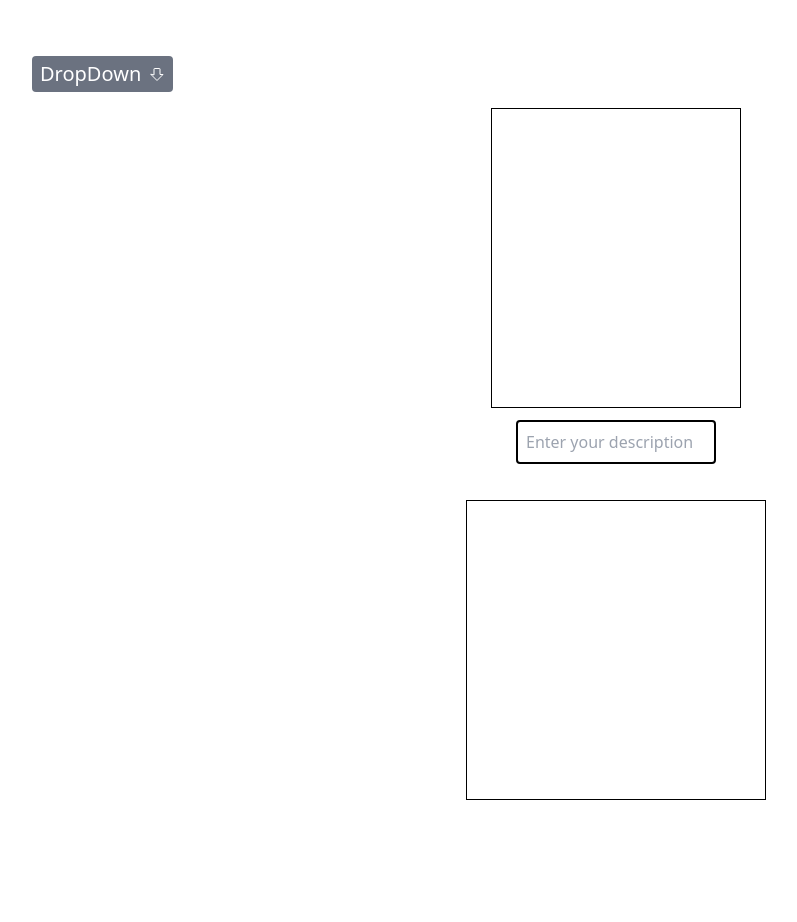
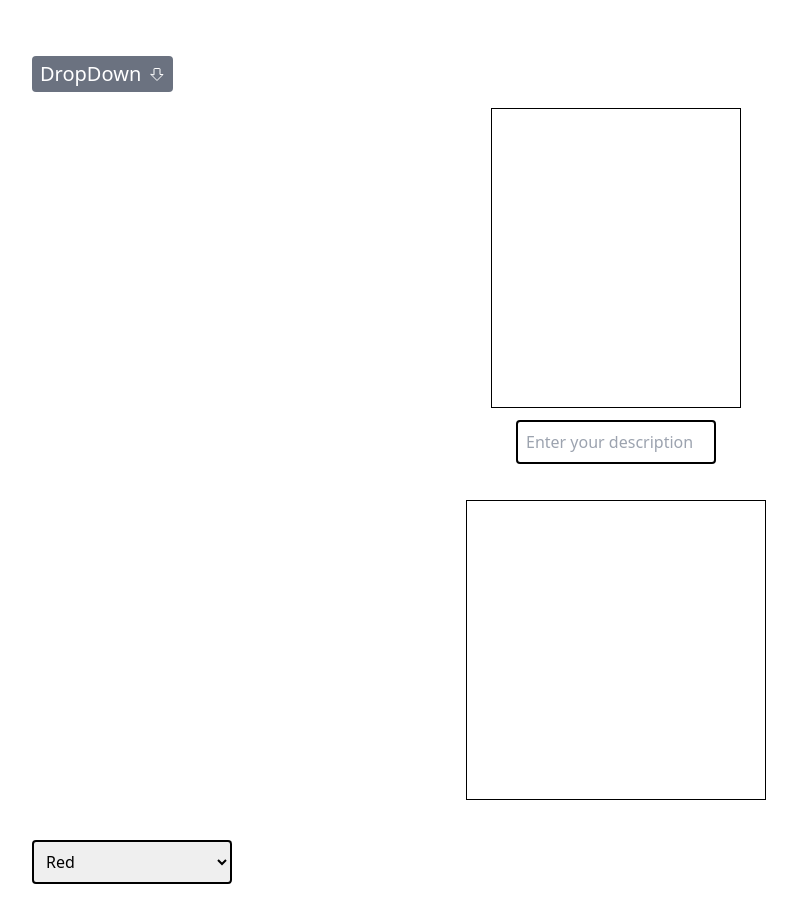
Before and after one commit to moonspark78/test-DD-Typescript, a React (Create React App) app: page / in a window 1280 px wide. Shown: the top 922 px of the page, without its empty margins (24-821 px from the left). Before the commit the page ends 856 px from the top, so only its background shows below. Built offline with nearby package versions, Linux system fonts and the light colour scheme.

Commit message:
:safety_vest: select done :safety_vest:  :art:

```diff
--- a/src/App.tsx
+++ b/src/App.tsx
@@ -2,6 +2,7 @@ import React, { useState } from 'react';
 import './App.css';
 import DropDown from './components/DropDown';
 import Input from './components/Input';
+import ColorSelector from './components/ColorSelector';
 
 function App() {
 
@@ -35,7 +36,8 @@ function App() {
         className='mt-9 border border-black  w-[300px] h-[300px] mx-auto'
         style={{ backgroundColor : `${seletColor}`}}
      >
-      </div>
+     </div>
+     <ColorSelector onSelectChange={onSelectChange}/>
     </div>
   );
 }
--- a/src/components/ColorSelector.tsx
+++ b/src/components/ColorSelector.tsx
@@ -1,9 +1,26 @@
 import React from 'react'
 
-const ColorSelector = () => {
+interface Props{
+    onSelectChange (e: any): void
+}
+
+const ColorSelector = ({onSelectChange}: Props) => {
+
+    const colors = ['Red', 'Green', 'Blue', 'Yellow'];
+
+
   return (
-    <div className='mt-10'>
-        ColorSelector
+    <div className='mt-10 w-[200px]'>
+        <select
+            onChange={onSelectChange}
+            className='border-2 border-black rounded p-2 w-full'
+        >
+            {colors.map((color, index) =>(
+                <option key={index} value={color}>
+                    {color}
+                </option>
+            ))}
+        </select>
     </div>
   )
 }
```
